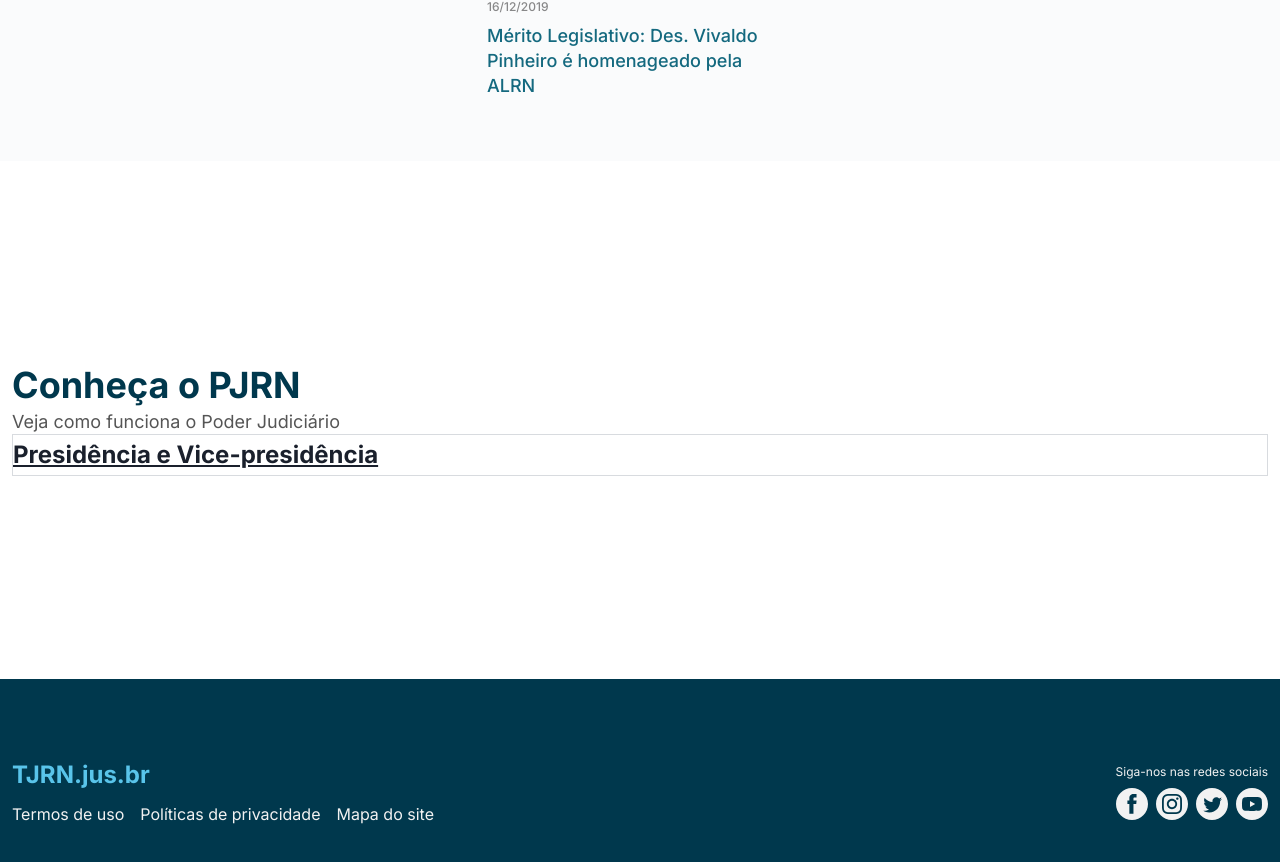
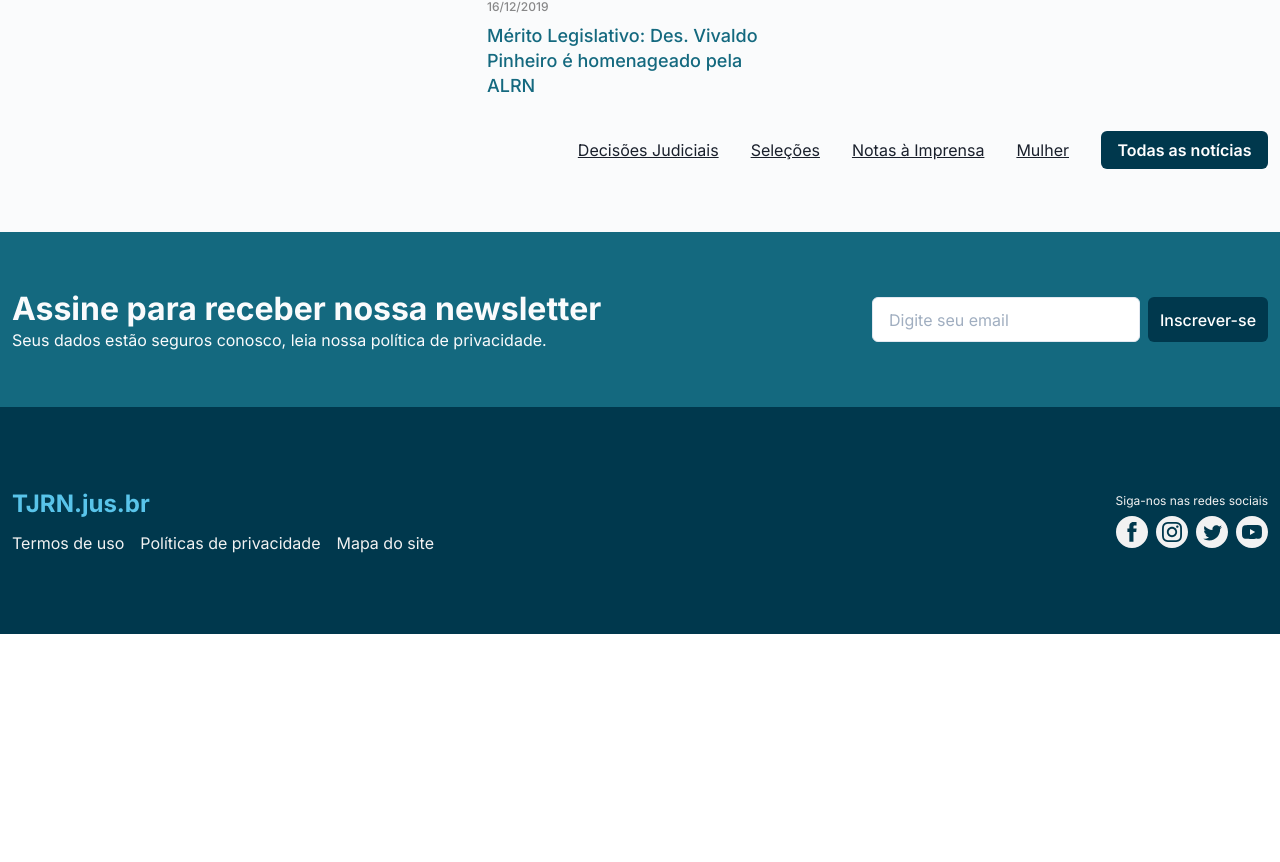
Before and after one commit to yargo11/myTJRN, a Next.js app: page / in a window 1280 px wide. Shown: the part 3314-4176 px from the top of the page. After the commit the page ends 3948 px from the top, so only its background shows below. Built offline with nearby package versions, Linux system fonts and the light colour scheme.

Commit message:
finalização do componente news, adição do componente newsletter, redução do brilho dos botões ao clicar neles e retirada do componente pjrn

```diff
--- a/src/components/Home/News/index.tsx
+++ b/src/components/Home/News/index.tsx
@@ -1,4 +1,4 @@
-import { Box, Wrap, WrapItem } from "@chakra-ui/react";
+import { Box, Button, HStack, Link, Wrap, WrapItem } from "@chakra-ui/react";
 import ContainerBox from "../../ContainerBox";
 import AreaTitle from "../AreaTitle";
 import NewsCard from "./NewsCard.tsx";
@@ -22,6 +22,23 @@ export default function News () {
                             <NewsCard date={news.date} title={news.title} link={news.link}/>
                         </WrapItem>)}
                 </Wrap>
+
+                <HStack mt='2.087rem' justify='end' wrap='wrap' spacing='2rem'>
+                    <Link fontWeight='normal' lineHeight='1.21' textDecor='underline' _hover={{textDecor:'underline'}}>Decisões Judiciais</Link>
+                    <Link fontWeight='normal' lineHeight='1.21' textDecor='underline' _hover={{textDecor:'underline'}}>Seleções</Link>
+                    <Link fontWeight='normal' lineHeight='1.21' textDecor='underline' _hover={{textDecor:'underline'}}>Notas à Imprensa</Link>
+                    <Link fontWeight='normal' lineHeight='1.21' textDecor='underline' _hover={{textDecor:'underline'}}>Mulher</Link>
+                    <Button
+                        h='2.375rem'
+                        w='10.438rem'
+                        fontWeight='semibold'
+                        lineHeight='1.375rem'
+                        color='white'
+                        bgColor='#00384D'
+                        transition='filter 0.2s'
+                        _hover={{ filter: 'brightness(120%)' }}
+                        _active={{ filter: 'brightness(75%)' }}>Todas as notícias</Button>
+                </HStack>
             </ContainerBox>
         </Box>
     );
--- /dev/null
+++ b/src/components/Home/NewsLetter/index.tsx
@@ -0,0 +1,48 @@
+import { Box, Button, Flex, Input, Text, Wrap, WrapItem } from '@chakra-ui/react';
+import ContainerBox from '../../ContainerBox';
+
+export default function NewsLetter () {
+    return (
+        <Flex w='full' minH='10.938rem' py='1rem' bgColor='#14697F'>
+            <ContainerBox as={Flex}
+                h='full'
+                justifyContent='space-between'
+                alignItems='center' flexWrap='wrap'>
+
+                <Box>
+                    <Text
+                        fontFamily='Inter'
+                        fontWeight='bold'
+                        fontSize='2rem'
+                        color='#FAFBFC'
+                        lineHeight='2.5rem'
+                        href='#'>Assine para receber nossa newsletter</Text>
+                    <Text
+                        fontFamily='Inter'
+                        fontWeight='normal'
+                        fontSize='1rem'
+                        color='#FAFBFC'
+                        lineHeight='1.375'
+                        href='#'>Seus dados estão seguros conosco, leia nossa política de privacidade.</Text>
+                </Box>
+                <Wrap spacing='0.5rem'>
+                    <WrapItem>
+                        <Input w='full' maxW='24.25rem' h='2.813rem' display='flex' placeholder='Digite seu email' bgColor='white'/>
+                    </WrapItem>
+                    <WrapItem>
+                        <Button
+                            w='7.5rem'
+                            h='2.813rem'
+                            fontWeight='medium'
+                            lineHeight='1.375'
+                            bgColor='#00384D'
+                            color='white'
+                            transition='filter 0.2s'
+                            _hover={{ filter: 'brightness(120%)' }}
+                            _active={{ filter: 'brightness(75%)' }}>Inscrever-se</Button>
+                    </WrapItem>
+                </Wrap>
+            </ContainerBox>
+        </Flex>
+    );
+}
--- a/src/components/Home/Pjrn/index.tsx
+++ /dev/null
@@ -1,13 +0,0 @@
-import { Flex, Text } from "@chakra-ui/layout";
-import AreaTitle from "../AreaTitle";
-
-export default function Pjrn () {
-    return (
-        <Flex h='32.375rem' w='full' maxW='82.5rem' px='0.75rem' justifyContent='center' flexDirection='column' m='auto'>
-            <AreaTitle title='Conheça o PJRN' subtitle='Veja como funciona o Poder Judiciário'/>
-            <Flex w='full' border='1px' alignItems='center' justifyContent='space-between' borderColor='#D8DBDF'>
-                <Text fontSize='1.5rem' fontWeight='bold' textDecoration='underline' lineHeight='2.5rem'>Presidência e Vice-presidência</Text>
-            </Flex>
-        </Flex>
-    );
-}
--- a/src/components/Home/Search/index.tsx
+++ b/src/components/Home/Search/index.tsx
@@ -39,7 +39,7 @@ export default function Search () {
                         color='white'
                         bgColor='#00384D'
                         transition='filter 0.2s'
-                        _hover={{ filter: 'brightness(145%)' }}
+                        _hover={{ filter: 'brightness(120%)' }}
                         _active={{ filter: 'brightness(75%)' }}>Pesquisar</Button>
                 </Flex>
                 <Flex px='1rem' py='1rem' flexWrap='wrap' bgColor='white'>
--- a/src/pages/index.tsx
+++ b/src/pages/index.tsx
@@ -1,5 +1,5 @@
 import News from "../components/Home/News"
-import Pjrn from "../components/Home/Pjrn"
+import NewsLetter from "../components/Home/NewsLetter"
 import Search from "../components/Home/Search"
 import ServiceAndInformation from "../components/Home/ServiceAndInformation"
 export default function Home() {
@@ -8,7 +8,7 @@ export default function Home() {
       <Search />
       <ServiceAndInformation />
       <News />
-      <Pjrn />
+      <NewsLetter />
     </>
   )
 }
```
